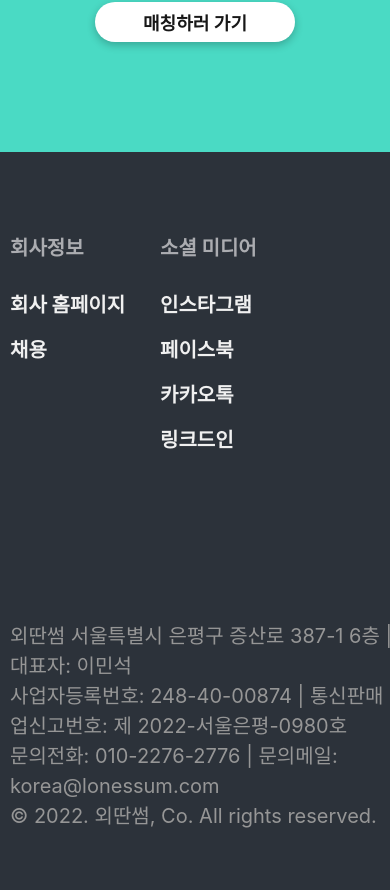
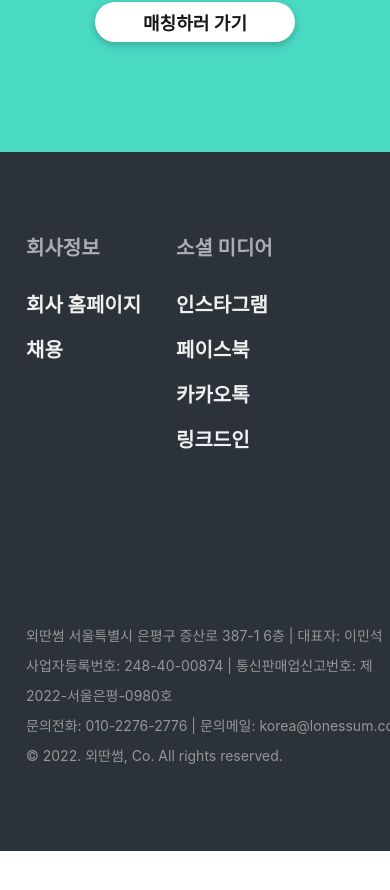
Before and after one commit to leejiho9898/lonessum-Landing, a Next.js app: page / in a window 390 px wide. Shown: the part 6782-7672 px from the top of the page. After the commit the page ends 7633 px from the top, so only its background shows below. Built offline with nearby package versions, Linux system fonts and the light colour scheme; a web font is replaced by a local one.

Commit message:
feat: Footer 반응형 디자인

```diff
--- a/components/Footer.tsx
+++ b/components/Footer.tsx
@@ -1,5 +1,6 @@
 import React from "react";
 import styled from "styled-components";
+import { media } from "../styles/media";
 
 function Footer() {
   return (
@@ -45,6 +46,10 @@ function Footer() {
 const FooterLayout = styled.footer`
   background-color: #2c323a;
   color: #f0f0f0;
+  width: 100%;
+  ${media.medium} {
+    padding: 0 16px;
+  }
 `;
 const FooterContents = styled.div`
   margin: 0 auto;
@@ -69,6 +74,9 @@ const EtcInfos = styled.div`
   color: #969696;
   line-height: 30px;
   font-size: 20px;
+  ${media.medium} {
+    font-size: 14px;
+  }
 `;
 
 export default Footer;
```
